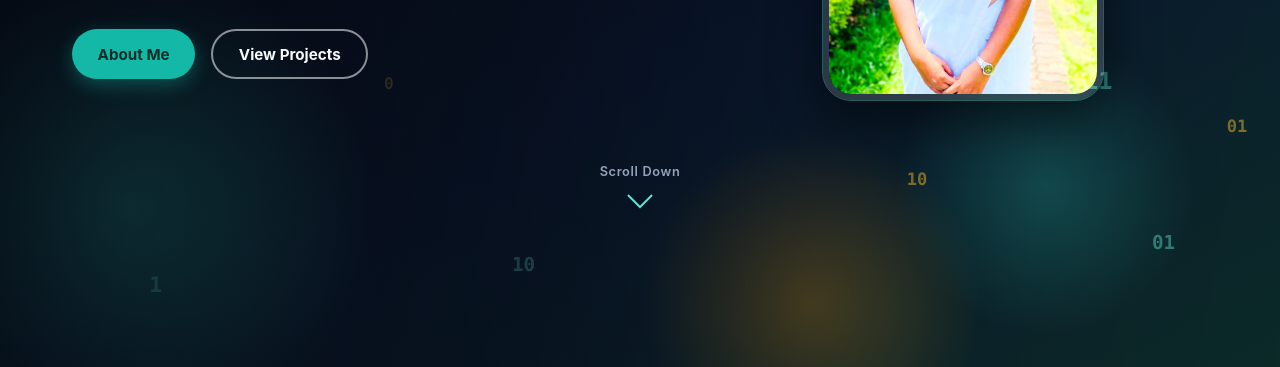
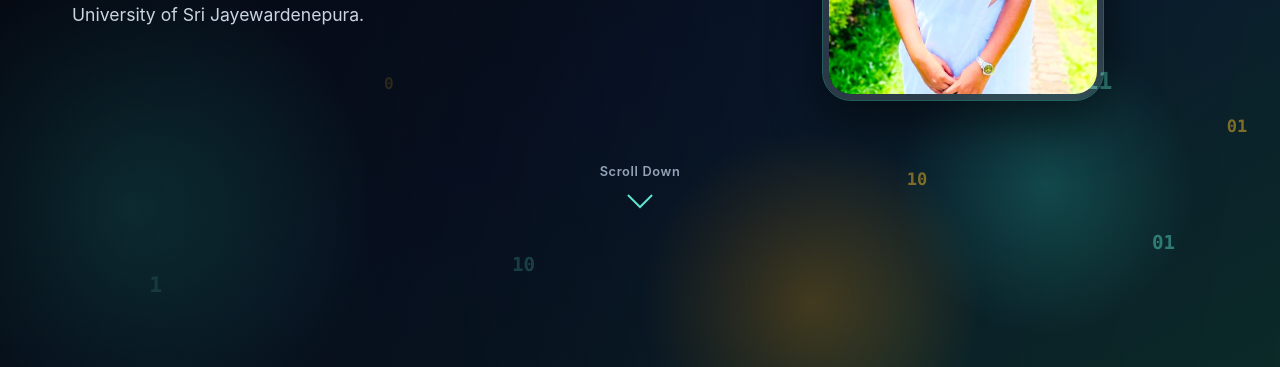
Before and after one commit to hsandamini/MyPortfolio, a plain HTML site: page index.html in a window 1280 px wide. Shown: the part 433-800 px from the top of the page. Drawn offline with Linux system fonts and the light colour scheme.

Commit message:
Update index.html

```diff
--- a/index.html
+++ b/index.html
@@ -505,10 +505,6 @@
                 <div class="eyebrow">Welcome to my portfolio</div>
                 <h1>Hi, I'm Hiruni Sandamini </span></h1>
                 <p class="tagline">Final-year B.Sc. (Hons) Statistics undergraduate at the University of Sri Jayewardenepura.</p>
-                <div class="hero-cta">
-                    <a href="#about" class="btn btn-primary" data-target="about">About Me</a>
-                    <a href="#projects" class="btn btn-outline" data-target="projects">View Projects</a>
-                </div>
             </div>
             <div class="hero-visual">
                 <div class="portrait-frame">
```
